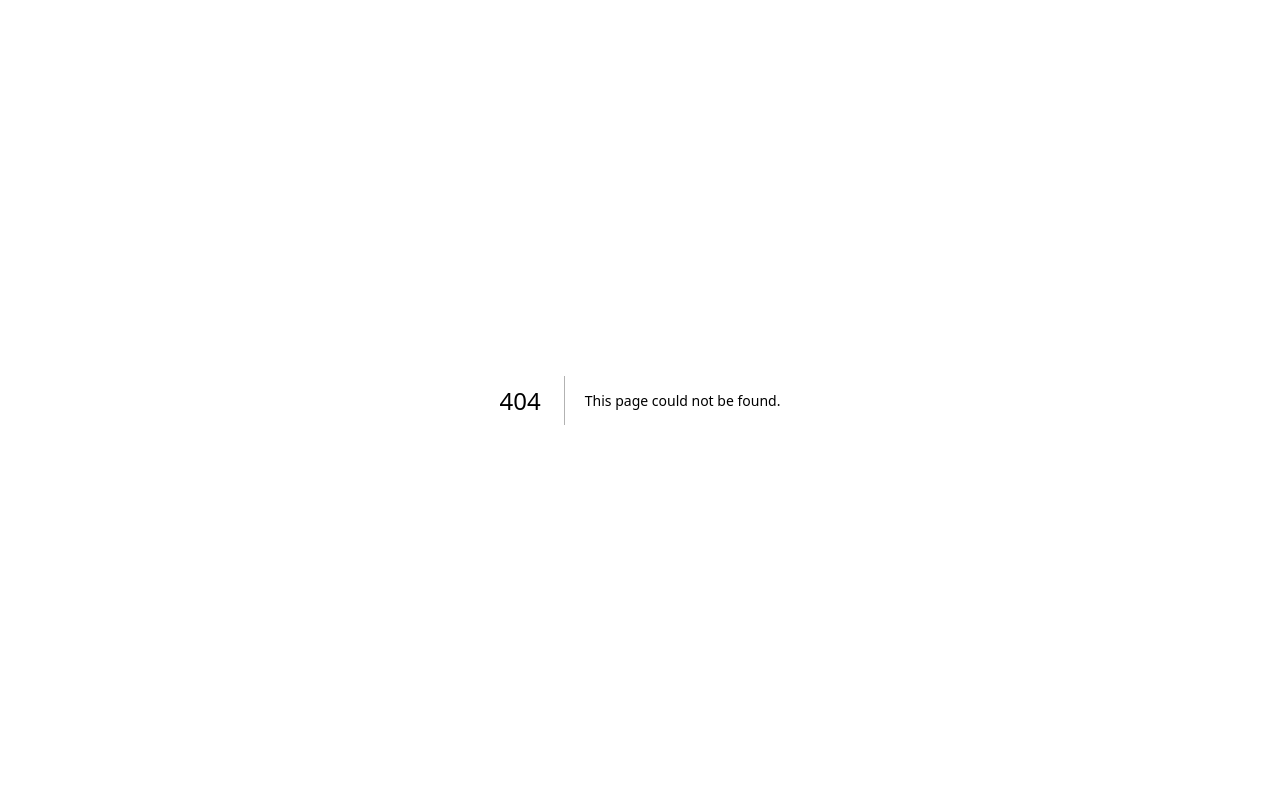
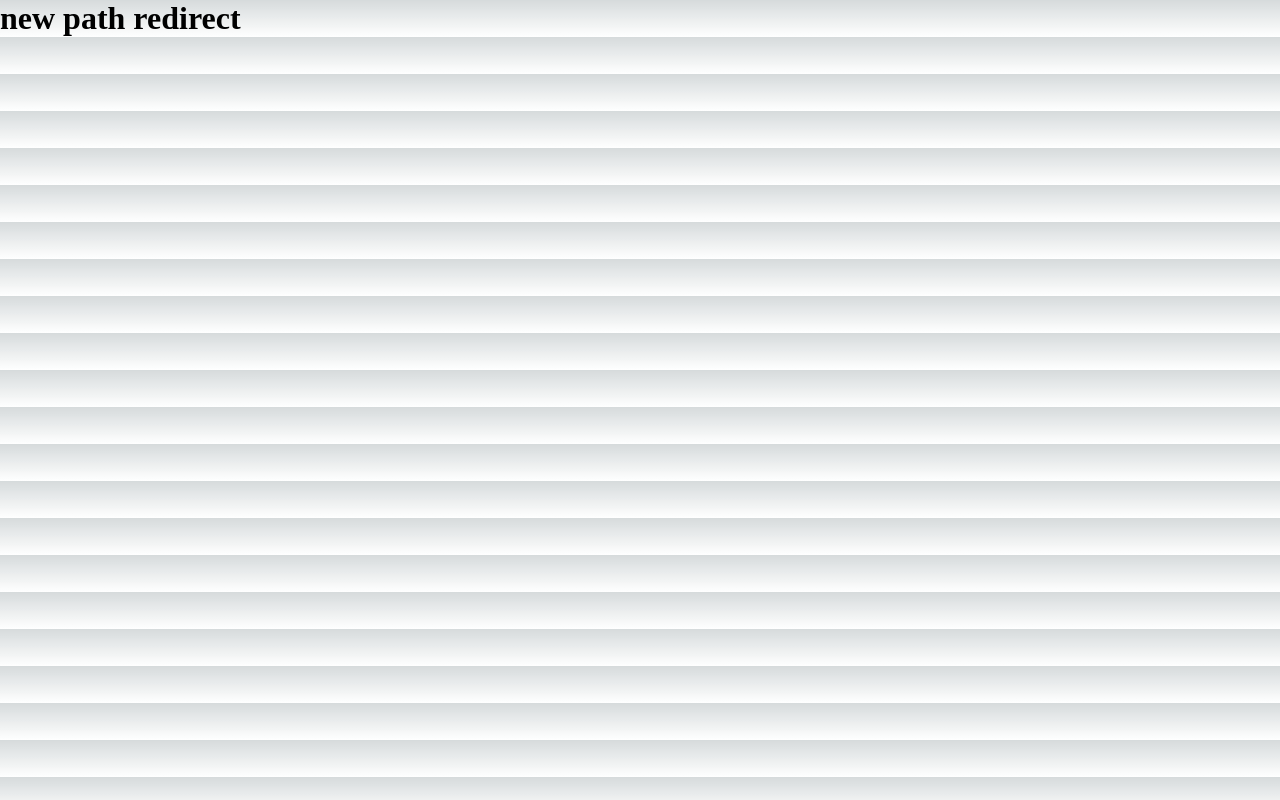
Before and after one commit to officialrajdeepsingh/next.config.js, a Next.js app: page /new-path in a window 1280 px wide. Before the commit this address had no page. Built offline with nearby package versions, Linux system fonts and the light colour scheme.

Commit message:
Adding the new page

```diff
--- /dev/null
+++ b/pages/new-path.js
@@ -0,0 +1,11 @@
+import React from 'react';
+
+function newPath(props) {
+    return (
+        <div>
+            <h1> new path redirect</h1>
+        </div>
+    );
+}
+
+export default newPath;
```
